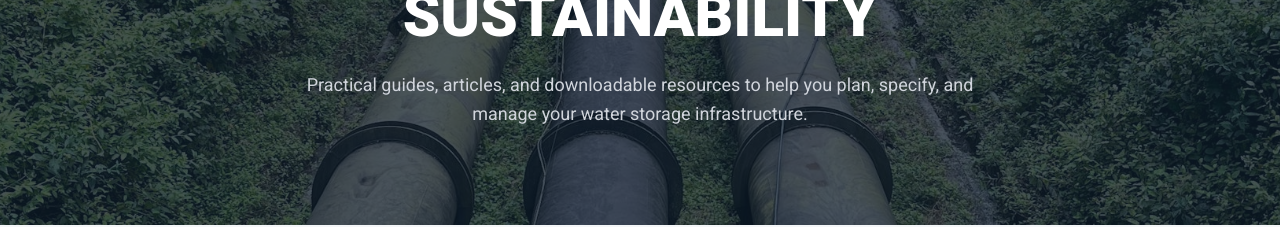
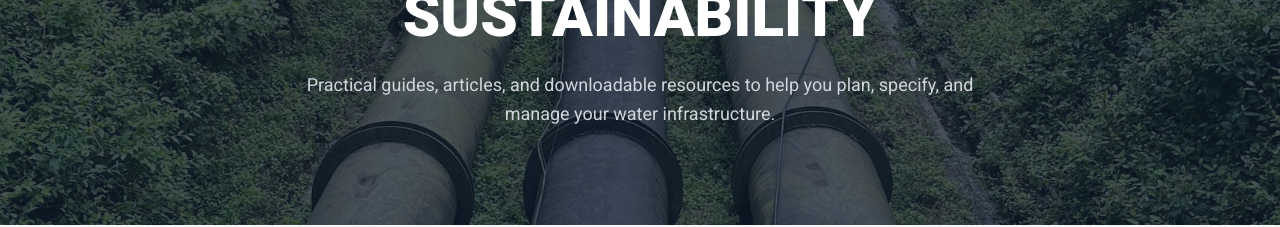
Before and after one commit to goldengraphixstudios/pc-water, a Next.js app: page /resources in a window 1280 px wide. Shown: the part 326-553 px from the top of the page. Built offline with nearby package versions, Linux system fonts and the light colour scheme; no server answers; the database is empty.

Commit message:
copy: remove storage from resources hero

```diff
--- a/app/resources/page.tsx
+++ b/app/resources/page.tsx
@@ -41,10 +41,10 @@ export default async function ResourcesPage() {
         <div className="relative z-10 max-w-4xl mx-auto px-4 text-center">
           <p className="text-[#3e91ce] text-xs font-bold tracking-widest uppercase mb-4">/ Resources</p>
           <h1 className="text-5xl md:text-6xl font-black text-white mb-6">
-            INSIGHTS IN WATER STORAGE,<br />ENGINEERING, AND SUSTAINABILITY
+            INSIGHTS IN WATER,<br />ENGINEERING, AND SUSTAINABILITY
           </h1>
           <p className="text-gray-300 text-lg max-w-2xl mx-auto leading-relaxed">
-            Practical guides, articles, and downloadable resources to help you plan, specify, and manage your water storage infrastructure.
+            Practical guides, articles, and downloadable resources to help you plan, specify, and manage your water infrastructure.
           </p>
         </div>
       </section>
```
